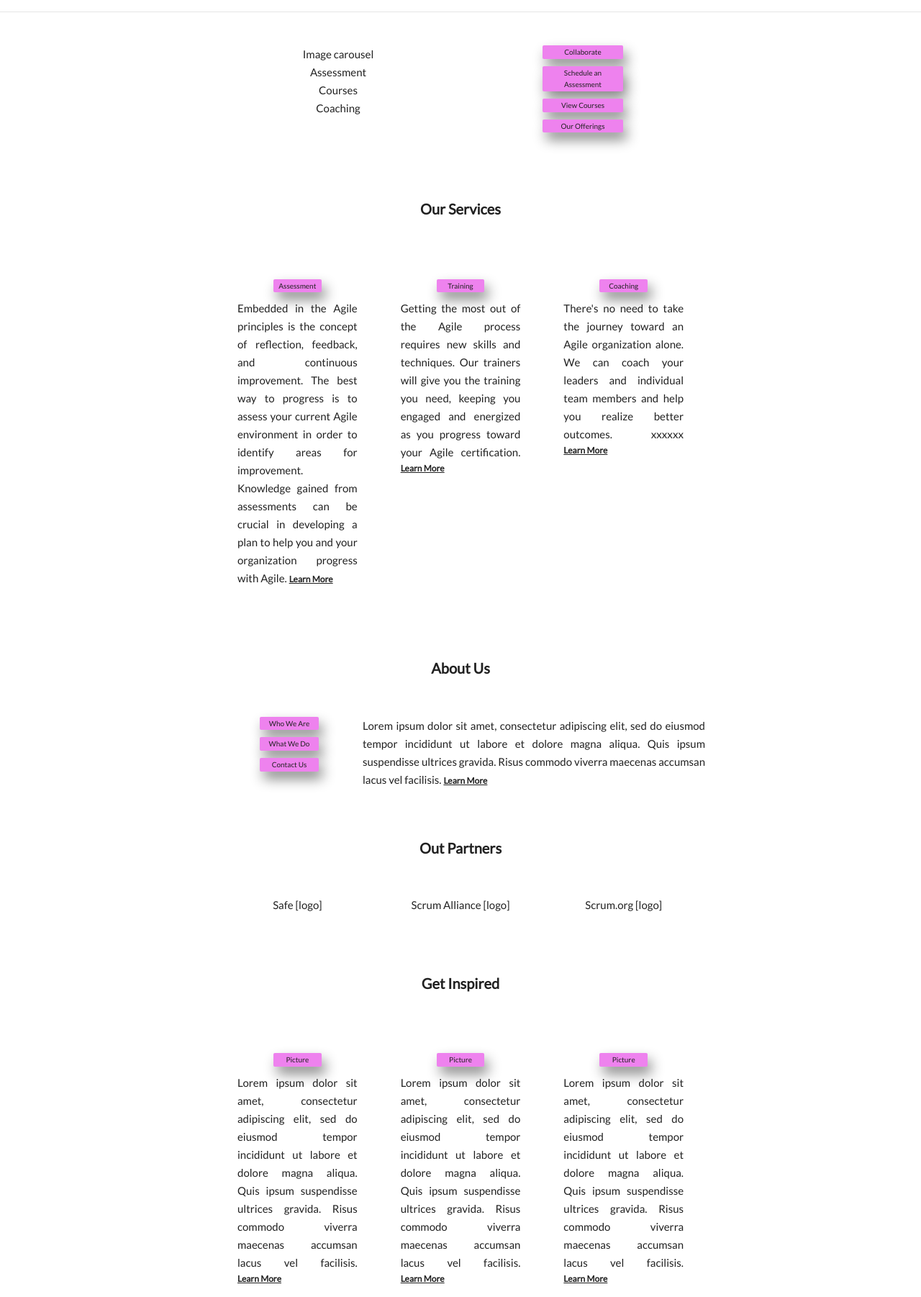
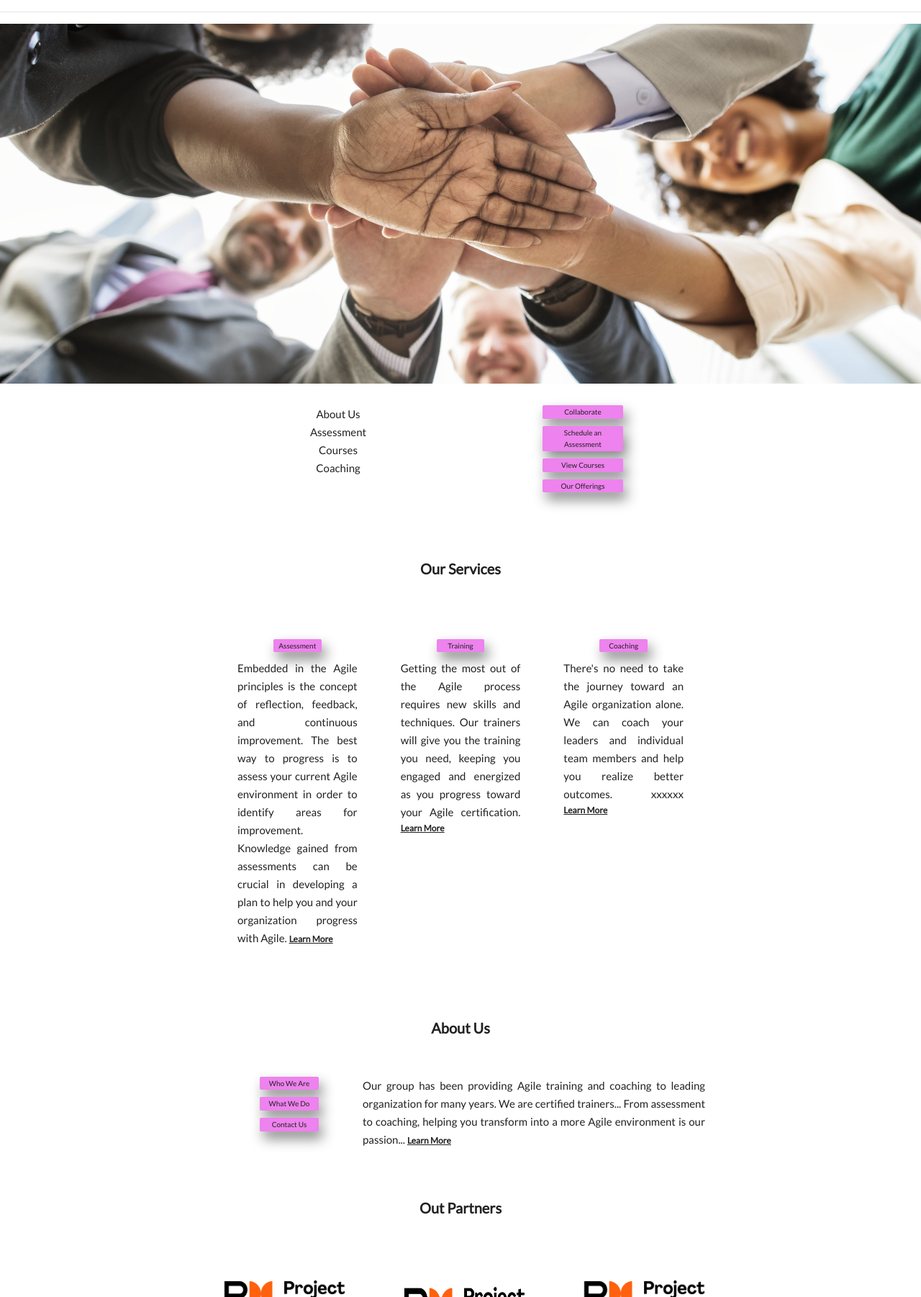
Before and after one commit to ckarjadi/capital_services, a Flask app: page / in a window 1280 px wide. Shown: the part 256-2058 px from the top of the page at 72% size. Run offline with Flask 2, Linux system fonts and the light colour scheme; some libraries are stand-ins or nearby versions.

Commit message:
50% done home page

```diff
--- a/app/static/home.css
+++ b/app/static/home.css
@@ -1,5 +1,29 @@
 *{
   box-sizing: border-box;
+}
+
+.content{
+
+  color: #f1f1f1;
+  width: 100%;
+  padding: 20px;
+}
+
+
+
+.parallax {
+  /* The image used */
+
+  background-image: url("about-us.jpg");
+
+  /* Set a specific height */
+  min-height: 500px;
+
+  /* Create the parallax scrolling effect */
+  background-attachment: fixed;
+  background-position: center;
+  background-repeat: no-repeat;
+  background-size: cover;
 }
 
 .panel{
@@ -277,7 +301,7 @@ p{
 }
 
 .inpanel6{
-    flex: 33%;
+    flex: 25%;
     text-align: center;
     color: rgba(33,33,33,1);
     font-family: Lato, sans-serif;
--- a/app/templates/body.html
+++ b/app/templates/body.html
@@ -3,7 +3,11 @@
 {% block content %}
 <link rel="stylesheet" href="{{ url_for('static',    filename='/home.css') }}">
 
+<div class="parallax">
+    <div class="content">
 
+    </div>
+</div>
 <!-- <div class = "panel0">
     <div class = "inpanel0">
     </div>
@@ -13,7 +17,7 @@
 <div class = "panel">
     <div class = "panel1">
         <div class = "inpanel1">
-            Image carousel</br>
+            About Us</br>
             Assessment</br>
             Courses</br>
             Coaching</br>
@@ -78,7 +82,9 @@
         </div>
         <div class = "inpanel4b">
             <p>
-                Lorem ipsum dolor sit amet, consectetur adipiscing elit, sed do eiusmod tempor incididunt ut labore et dolore magna aliqua. Quis ipsum suspendisse ultrices gravida. Risus commodo viverra maecenas accumsan lacus vel facilisis.
+                Our group has been providing Agile training and coaching to leading organization for many years.
+                We are certified trainers...
+                From assessment to coaching, helping you transform into a more Agile environment is our passion...
                 <a class = "more1" href="/about_us">
                     <span>
                     Learn More
@@ -94,13 +100,13 @@
 
     <div class = "panel5">
         <div class = "inpanel5">
-            Safe [logo]
+            <img src="static/pmi-acp-new.png" alt="logo1" width="250" height="180">
         </div>
         <div class = "inpanel5">
-            Scrum Alliance [logo]
+             <img src="static/pmi_logo_ogShare.png" alt="logo2" width="250" height="180">
         </div>
         <div class = "inpanel5">
-            Scrum.org [logo]
+            <img src="static/pmi-acp-new_copy.png" alt="logo3" width="250" height="180">
         </div>
     </div>
 
@@ -109,36 +115,26 @@
 
     <div class = "panel6">
         <div class = "inpanel6">
-            <button class="Schedule_an_Assesment">Picture</button>
             <p>
-                Lorem ipsum dolor sit amet, consectetur adipiscing elit, sed do eiusmod tempor incididunt ut labore et dolore magna aliqua. Quis ipsum suspendisse ultrices gravida. Risus commodo viverra maecenas accumsan lacus vel facilisis.
-                <a class = "more1" href="/assessment">
-                    <span>
-                    Learn More
-                    </span>
-                </a>
+                “Our group was looking for help, and we got it.  Thanks for giving us the tools we needed to move forward!”
             </p>
         </div>
         <div class = "inpanel6">
-            <button class="Training">Picture</button>
+
             <p>
-                Lorem ipsum dolor sit amet, consectetur adipiscing elit, sed do eiusmod tempor incididunt ut labore et dolore magna aliqua. Quis ipsum suspendisse ultrices gravida. Risus commodo viverra maecenas accumsan lacus vel facilisis.
-                <a class = "more1" href="/training">
-                    <span>
-                    Learn More
-                    </span>
-                </a>
+                “The coaching you provided was fantastic.  We are able to apply the Agile principles in new ways after the time you spent with us.”
             </p>
         </div>
         <div class = "inpanel6">
-            <button class="Coaching">Picture</button>
+
             <p>
-                Lorem ipsum dolor sit amet, consectetur adipiscing elit, sed do eiusmod tempor incididunt ut labore et dolore magna aliqua. Quis ipsum suspendisse ultrices gravida. Risus commodo viverra maecenas accumsan lacus vel facilisis.
-                <a class = "more1" href="/coaching">
-                    <span>
-                    Learn More
-                    </span>
-                </a>
+                “So far our team has found your courses invaluable.  Your reputation for excellence is well deserved.”
+            </p>
+        </div>
+        <div class = "inpanel6">
+
+            <p>
+                “We were struggling with our Agile transformation, and you were able to identify areas that needed more focus.  Thanks for your guidance and insight.”
             </p>
         </div>
     </div>
@@ -153,6 +149,7 @@
     </div>
 
 </div>
+
 {% endblock %}
 
 {% include "footer.html" %}
--- a/app/templates/header.html
+++ b/app/templates/header.html
@@ -11,7 +11,7 @@
       <script src="https://code.jquery.com/jquery-3.2.1.slim.min.js" integrity="sha384-KJ3o2DKtIkvYIK3UENzmM7KCkRr/rE9/Qpg6aAZGJwFDMVNA/GpGFF93hXpG5KkN" crossorigin="anonymous"></script>
       <script src="https://cdnjs.cloudflare.com/ajax/libs/popper.js/1.12.9/umd/popper.min.js" integrity="sha384-ApNbgh9B+Y1QKtv3Rn7W3mgPxhU9K/ScQsAP7hUibX39j7fakFPskvXusvfa0b4Q" crossorigin="anonymous"></script>
       <script src="https://maxcdn.bootstrapcdn.com/bootstrap/4.0.0/js/bootstrap.min.js" integrity="sha384-JZR6Spejh4U02d8jOt6vLEHfe/JQGiRRSQQxSfFWpi1MquVdAyjUar5+76PVCmYl" crossorigin="anonymous"></script>
-      <link rel="stylesheet" href="{{ url_for('static', filename='header.css') }}">
+      <link rel="stylesheet" href="{{ url_for('static', filename='/header.css') }}">
     </head>
     <body>
       <nav class="navbar navbar-expand-lg navbar-custom">
```
Also changed, not shown: app/static/about-us.jpg (added), app/static/pmi-acp-new.png (added), app/static/pmi-acp-new_copy.png (added), app/static/pmi_logo_ogShare.png (added), 4 other files.
